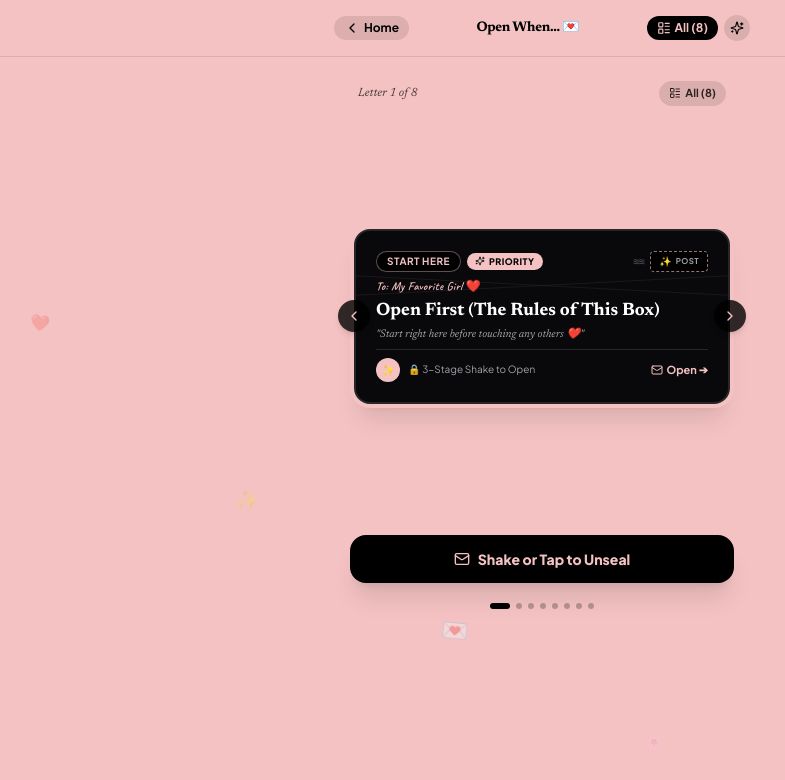
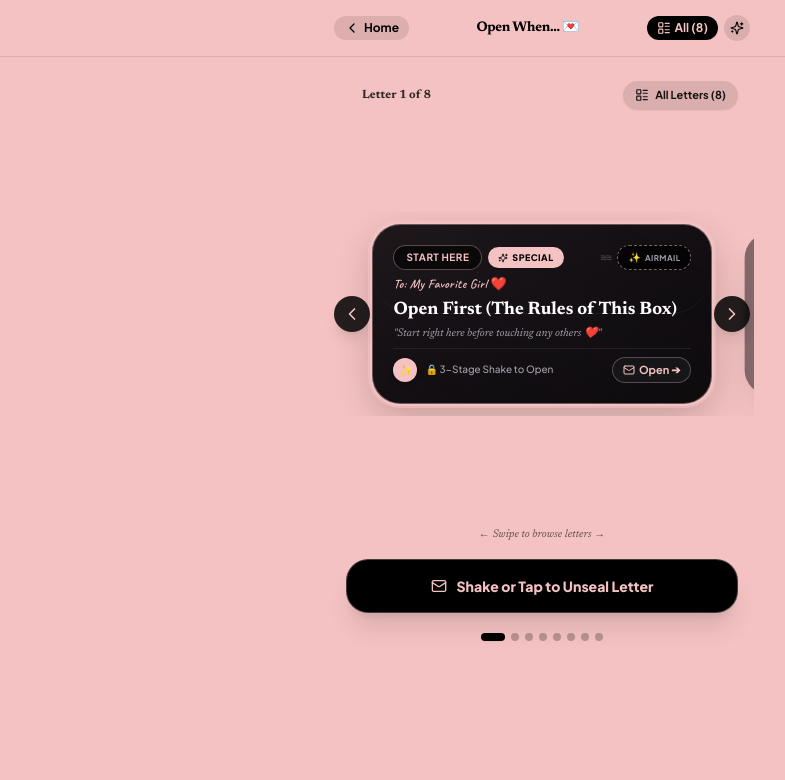
Before and after one commit to ankurmoran-aero/giftx, a React (Vite) app: page / in a window 1280 px wide. Both pictures are taken after a click on the button "Enter Your Letters Vault". Shown: the top 780 px of the page, without its empty margins (98-883 px from the left). Built offline with nearby package versions, Linux system fonts and the light colour scheme.

Commit message:
feat(ux): smooth scroll-snap horizontal carousel, soft velvet card aesthetics, and 60fps ambient floating particles

```diff
--- a/src/components/EnvelopeCard.tsx
+++ b/src/components/EnvelopeCard.tsx
@@ -5,59 +5,65 @@ import { Mail, Check, Sparkles } from 'lucide-react';
 interface EnvelopeCardProps {
   letter: Letter;
   isOpened: boolean;
+  isActive?: boolean;
   onOpen: (letter: Letter) => void;
 }
 
 export const EnvelopeCard: React.FC<EnvelopeCardProps> = ({
   letter,
   isOpened,
+  isActive = true,
   onOpen,
 }) => {
   return (
     <div
       onClick={() => onOpen(letter)}
-      className={`group relative cursor-pointer select-none rounded-2xl bg-[#09090b] text-white border-2 border-zinc-800 hover:border-[#F4C2C2] p-4 sm:p-5 shadow-xl transition-transform duration-200 active:scale-[0.98] transform-gpu flex flex-col justify-between overflow-hidden h-[175px] w-full max-w-sm mx-auto ${
-        letter.isSpecial ? 'ring-2 ring-[#F4C2C2] ring-offset-2 ring-offset-[#F4C2C2]' : ''
+      className={`group relative cursor-pointer select-none rounded-[28px] text-white p-5 shadow-2xl transition-all duration-300 transform-gpu flex flex-col justify-between overflow-hidden h-[180px] w-full mx-auto border active:scale-[0.97] ${
+        isActive
+          ? 'bg-gradient-to-br from-[#1c171a] via-[#130f13] to-[#0c0a0c] border-[#F4C2C2]/40 shadow-[0_12px_36px_rgba(0,0,0,0.2),0_0_24px_rgba(244,194,194,0.12)] scale-100 opacity-100'
+          : 'bg-[#120e12]/90 border-zinc-800/80 scale-[0.96] opacity-75'
+      } ${
+        letter.isSpecial ? 'ring-2 ring-[#F4C2C2]/60 ring-offset-2 ring-offset-[#F4C2C2]' : ''
       }`}
     >
-      {/* Postal Envelope Crease Lines */}
-      <div className="absolute inset-0 pointer-events-none opacity-20">
-        <div className="absolute top-0 left-0 w-full h-[55px] border-b border-[#F4C2C2]/40 transform -skew-y-3" />
-        <div className="absolute top-0 right-0 w-full h-[55px] border-b border-[#F4C2C2]/40 transform skew-y-3" />
+      {/* Soft embossed paper fold texture */}
+      <div className="absolute inset-0 pointer-events-none opacity-25">
+        <div className="absolute inset-0 bg-gradient-to-tr from-transparent via-[#F4C2C2]/5 to-transparent" />
+        <div className="absolute top-0 left-0 right-0 h-1/2 border-b border-[#F4C2C2]/20 rounded-b-[40px]" />
       </div>
 
       {/* Top Row: Category Label & Postage Stamp */}
       <div className="relative z-10 flex items-center justify-between">
         <div className="flex items-center gap-1.5">
-          <span className="px-2.5 py-0.5 rounded-full text-[10px] font-bold border border-[#F4C2C2]/40 text-[#F4C2C2] bg-black tracking-wider uppercase">
+          <span className="px-3 py-1 rounded-full text-[10px] font-bold border border-[#F4C2C2]/35 text-[#F4C2C2] bg-black/60 tracking-wider uppercase shadow-sm">
             {letter.categoryLabel}
           </span>
           {letter.isSpecial && (
-            <span className="inline-flex items-center gap-1 px-2 py-0.5 rounded-full text-[9px] font-black uppercase tracking-wider bg-[#F4C2C2] text-black">
+            <span className="inline-flex items-center gap-1 px-2.5 py-1 rounded-full text-[9px] font-black uppercase tracking-wider bg-[#F4C2C2] text-black shadow-sm">
               <Sparkles className="w-2.5 h-2.5 text-black" />
-              <span>Priority</span>
+              <span>Special</span>
             </span>
           )}
         </div>
 
-        {/* Postage Stamp Box */}
+        {/* Soft Postage Stamp */}
         <div className="flex items-center gap-1.5">
-          <span className="text-[10px] text-zinc-500 font-mono tracking-tighter opacity-70 select-none">
+          <span className="text-[10px] text-zinc-500 font-mono tracking-tighter opacity-60 select-none">
             ≋≋
           </span>
-          <div className="px-2 py-0.5 rounded bg-black border border-dashed border-[#F4C2C2]/60 flex items-center gap-1 text-[10px] font-bold text-[#F4C2C2]">
+          <div className="px-2.5 py-1 rounded-xl bg-black/70 border border-dashed border-[#F4C2C2]/50 flex items-center gap-1 text-[10px] font-bold text-[#F4C2C2] shadow-sm">
             <span>{letter.sealEmoji || '💌'}</span>
-            <span className="text-[8px] uppercase tracking-wider text-zinc-400">Post</span>
+            <span className="text-[8px] uppercase tracking-wider text-zinc-400">Airmail</span>
           </div>
         </div>
       </div>
 
       {/* Center: Recipient address line & Title */}
       <div className="relative z-10 my-auto py-1">
-        <p className="text-[12px] font-cursive text-[#F4C2C2] tracking-wide select-none">
+        <p className="text-[13px] font-cursive text-[#F4C2C2] tracking-wide select-none">
           To: My Favorite Girl ❤️
         </p>
-        <h3 className="font-serif font-bold text-white text-base sm:text-lg group-hover:text-[#F4C2C2] transition-colors leading-tight line-clamp-1 mt-0.5">
+        <h3 className="font-serif font-black text-white text-base sm:text-lg group-hover:text-[#F4C2C2] transition-colors leading-tight line-clamp-1 mt-0.5">
           {letter.title}
         </h3>
         <p className="text-[11px] text-zinc-400 font-serif italic line-clamp-1 mt-0.5">
@@ -66,25 +72,25 @@ export const EnvelopeCard: React.FC<EnvelopeCardProps> = ({
       </div>
 
       {/* Bottom Envelope Footer */}
-      <div className="relative z-10 pt-2 border-t border-zinc-800 flex items-center justify-between">
+      <div className="relative z-10 pt-2 border-t border-zinc-800/80 flex items-center justify-between">
         <div className="flex items-center gap-2">
-          <div className="w-6 h-6 rounded-full bg-[#F4C2C2] text-black text-[11px] font-bold flex items-center justify-center shadow-sm">
+          <div className="w-6 h-6 rounded-full bg-[#F4C2C2] text-black text-[11px] font-bold flex items-center justify-center shadow-md">
             <span className="transform -rotate-6">{letter.sealEmoji || '💌'}</span>
           </div>
-          <span className="text-[10px] text-zinc-400 truncate max-w-[150px]">
+          <span className="text-[10px] font-medium text-zinc-400 truncate max-w-[150px]">
             {isOpened ? (letter.previewSnippet || 'Read letter') : '🔒 3-Stage Shake to Open'}
           </span>
         </div>
 
         <div className="flex items-center gap-1">
           {isOpened ? (
-            <span className="inline-flex items-center gap-1 text-[10px] font-bold text-emerald-400 bg-emerald-950/80 px-2 py-0.5 rounded-full border border-emerald-800">
+            <span className="inline-flex items-center gap-1 text-[10px] font-bold text-emerald-300 bg-emerald-950/80 px-2.5 py-1 rounded-full border border-emerald-700/60 shadow-sm">
               <Check className="w-2.5 h-2.5" />
               <span>Read</span>
             </span>
           ) : (
-            <span className="inline-flex items-center gap-1 text-[11px] font-bold text-[#F4C2C2]">
-              <Mail className="w-3 h-3 text-[#F4C2C2]" />
+            <span className="inline-flex items-center gap-1 text-[11px] font-bold text-[#F4C2C2] bg-zinc-900/90 px-2.5 py-1 rounded-full border border-[#F4C2C2]/30 shadow-sm group-hover:bg-[#F4C2C2] group-hover:text-black transition-colors">
+              <Mail className="w-3 h-3" />
               <span>Open ➔</span>
             </span>
           )}
--- a/src/components/FloatingHearts.tsx
+++ b/src/components/FloatingHearts.tsx
@@ -1,48 +1,74 @@
 import React, { useEffect, useState } from 'react';
 
-interface HeartParticle {
+interface FloatingItem {
   id: number;
   x: number;
   size: number;
   duration: number;
   delay: number;
-  emoji: string;
+  type: 'emoji' | 'orb';
+  content?: string;
+  isAlt?: boolean;
 }
 
-const EMOJIS = ['❤️', '✨', '💌', '🌸', '💕'];
+const ICONS = ['💗', '🌸', '✨', '💕', '💌', '☁️', '💖'];
 
 export const FloatingHearts: React.FC = () => {
-  const [hearts, setHearts] = useState<HeartParticle[]>([]);
+  const [items, setItems] = useState<FloatingItem[]>([]);
 
   useEffect(() => {
-    // Keep it lightweight (only 6 particles) for 60fps mobile performance
-    const initialHearts: HeartParticle[] = Array.from({ length: 6 }).map((_, i) => ({
+    // 10 lightweight ambient items for 60fps performance
+    const generated: FloatingItem[] = Array.from({ length: 10 }).map((_, i) => ({
       id: i,
-      x: 10 + i * 16, // evenly distributed across screen width
-      size: 16 + (i % 3) * 4,
-      duration: 14 + (i % 4) * 2,
-      delay: i * 2.2,
-      emoji: EMOJIS[i % EMOJIS.length],
+      x: 6 + i * 9.5, // spread across viewport width
+      size: i % 3 === 0 ? 14 : i % 3 === 1 ? 20 : 16,
+      duration: 13 + (i % 4) * 2.5,
+      delay: (i * 1.8) % 12,
+      type: i % 4 === 0 ? 'orb' : 'emoji',
+      content: ICONS[i % ICONS.length],
+      isAlt: i % 2 === 1,
     }));
-    setHearts(initialHearts);
+    setItems(generated);
   }, []);
 
   return (
     <div className="fixed inset-0 pointer-events-none overflow-hidden z-0">
-      {hearts.map((heart) => (
-        <span
-          key={heart.id}
-          className="absolute bottom-[-30px] opacity-25 select-none animate-float-heart will-change-transform"
-          style={{
-            left: `${heart.x}vw`,
-            fontSize: `${heart.size}px`,
-            animationDuration: `${heart.duration}s`,
-            animationDelay: `${heart.delay}s`,
-          }}
-        >
-          {heart.emoji}
-        </span>
-      ))}
+      {items.map((item) => {
+        if (item.type === 'orb') {
+          return (
+            <div
+              key={item.id}
+              className={`absolute bottom-[-40px] rounded-full bg-pink-300/25 blur-sm select-none will-change-transform ${
+                item.isAlt ? 'animate-float-gentle-alt' : 'animate-float-gentle'
+              }`}
+              style={{
+                left: `${item.x}vw`,
+                width: `${item.size * 1.5}px`,
+                height: `${item.size * 1.5}px`,
+                animationDuration: `${item.duration}s`,
+                animationDelay: `${item.delay}s`,
+              }}
+            />
+          );
+        }
+
+        return (
+          <span
+            key={item.id}
+            className={`absolute bottom-[-30px] select-none will-change-transform ${
+              item.isAlt ? 'animate-float-gentle-alt' : 'animate-float-gentle'
+            }`}
+            style={{
+              left: `${item.x}vw`,
+              fontSize: `${item.size}px`,
+              animationDuration: `${item.duration}s`,
+              animationDelay: `${item.delay}s`,
+            }}
+          >
+            {item.content}
+          </span>
+        );
+      })}
     </div>
   );
 };
--- a/src/components/FocusedLetterView.tsx
+++ b/src/components/FocusedLetterView.tsx
@@ -1,4 +1,4 @@
-import React, { useState } from 'react';
+import React, { useState, useRef, useEffect, useCallback } from 'react';
 import { Letter } from '../types';
 import { EnvelopeCard } from './EnvelopeCard';
 import { ChevronLeft, ChevronRight, Mail, Sparkles, LayoutList } from 'lucide-react';
@@ -16,76 +16,163 @@ export const FocusedLetterView: React.FC<FocusedLetterViewProps> = ({
   onOpenLetter,
   onViewAllLetters,
 }) => {
-  const [currentIndex, setCurrentIndex] = useState(0);
+  const [activeIndex, setActiveIndex] = useState(0);
+  const scrollContainerRef = useRef<HTMLDivElement>(null);
+  const cardRefs = useRef<(HTMLDivElement | null)[]>([]);
 
-  const currentLetter = letters[currentIndex] || letters[0];
+  // Smoothly scroll the container to center a specific letter card
+  const scrollToLetter = useCallback((index: number) => {
+    const target = cardRefs.current[index];
+    if (target && scrollContainerRef.current) {
+      target.scrollIntoView({
+        behavior: 'smooth',
+        block: 'nearest',
+        inline: 'center',
+      });
+      setActiveIndex(index);
+    }
+  }, []);
 
   const handlePrev = () => {
-    setCurrentIndex((prev) => (prev > 0 ? prev - 1 : letters.length - 1));
+    const prev = activeIndex > 0 ? activeIndex - 1 : letters.length - 1;
+    scrollToLetter(prev);
   };
 
   const handleNext = () => {
-    setCurrentIndex((prev) => (prev < letters.length - 1 ? prev + 1 : 0));
+    const next = activeIndex < letters.length - 1 ? activeIndex + 1 : 0;
+    scrollToLetter(next);
   };
 
-  if (!currentLetter) return null;
+  // Track active card while scrolling horizontally
+  const handleScroll = () => {
+    if (!scrollContainerRef.current) return;
+    const container = scrollContainerRef.current;
+    const containerCenter = container.scrollLeft + container.clientWidth / 2;
 
-  const isOpened = openedLetterIds.includes(currentLetter.id);
+    let closestIndex = 0;
+    let minDistance = Infinity;
+
+    cardRefs.current.forEach((card, idx) => {
+      if (!card) return;
+      const cardCenter = card.offsetLeft + card.clientWidth / 2;
+      const distance = Math.abs(containerCenter - cardCenter);
+      if (distance < minDistance) {
+        minDistance = distance;
+        closestIndex = idx;
+      }
+    });
+
+    if (closestIndex !== activeIndex) {
+      setActiveIndex(closestIndex);
+    }
+  };
+
+  // Center initial card on mount
+  useEffect(() => {
+    scrollToLetter(0);
+  }, [scrollToLetter]);
+
+  const currentLetter = letters[activeIndex] || letters[0];
+  const isOpened = currentLetter ? openedLetterIds.includes(currentLetter.id) : false;
 
   return (
-    <div className="w-full max-w-sm mx-auto flex flex-col items-center justify-between min-h-[70vh] py-4 select-none animate-fade-in">
+    <div className="w-full max-w-md mx-auto flex flex-col justify-between min-h-[74vh] py-4 select-none animate-fade-in">
 
-      {/* 1. Minimal Header Counter */}
-      <div className="w-full flex items-center justify-between px-2 mb-4">
-        <span className="text-xs font-serif italic text-black/70">
-          Letter {currentIndex + 1} of {letters.length}
+      {/* 1. Header Counter & All Letters Button */}
+      <div className="w-full flex items-center justify-between px-4 mb-2">
+        <div className="flex items-center gap-2">
+          <span className="w-2 h-2 rounded-full bg-black/60 animate-ping" />
+          <span className="text-xs font-serif font-bold text-black/80">
+            Letter {activeIndex + 1} of {letters.length}
           </span>
+        </div>
 
         <button
           onClick={onViewAllLetters}
-          className="text-[11px] font-bold text-black/80 hover:text-black flex items-center gap-1 px-2.5 py-1 rounded-full bg-black/10 active:bg-black/20 transition-colors"
+          className="text-[11px] font-bold text-black/90 hover:text-black flex items-center gap-1.5 px-3 py-1.5 rounded-full bg-black/10 active:scale-95 active:bg-black/20 transition-all shadow-sm"
         >
-          <LayoutList className="w-3 h-3" />
-          <span>All ({letters.length})</span>
+          <LayoutList className="w-3.5 h-3.5" />
+          <span>All Letters ({letters.length})</span>
         </button>
       </div>
 
-      {/* 2. Center Stage: The Envelope with Left/Right Navigation */}
-      <div className="w-full relative my-auto">
-        {/* Floating Left Arrow on mobile edge */}
+      {/*
+        2. Center Stage: Horizontal Smooth Swipeable Track
+        Natural swipe with touch momentum + scroll-snap!
+      */}
+      <div className="relative w-full my-auto py-2">
+
+        {/* Floating Left Arrow */}
         <button
           onClick={handlePrev}
-          className="absolute -left-3 top-1/2 -translate-y-1/2 z-20 w-8 h-8 rounded-full bg-black/80 text-[#F4C2C2] flex items-center justify-center shadow-md active:scale-90 transition-transform"
+          className="absolute left-1 top-1/2 -translate-y-1/2 z-30 w-9 h-9 rounded-full bg-black/85 text-[#F4C2C2] flex items-center justify-center shadow-lg active:scale-90 transition-transform backdrop-blur-sm"
           aria-label="Previous Letter"
         >
-          <ChevronLeft className="w-4 h-4" />
+          <ChevronLeft className="w-5 h-5" />
         </button>
 
-        {/* The Envelope */}
-        <div className="px-1">
+        {/* Scroll Track */}
+        <div
+          ref={scrollContainerRef}
+          onScroll={handleScroll}
+          className="w-full flex gap-4 overflow-x-auto snap-x snap-mandatory no-scrollbar px-[8vw] py-3 items-center scroll-smooth transform-gpu"
+          style={{ WebkitOverflowScrolling: 'touch' }}
+        >
+          {letters.map((letter, idx) => {
+            const letterOpened = openedLetterIds.includes(letter.id);
+            const isActive = idx === activeIndex;
+
+            return (
+              <div
+                key={letter.id}
+                ref={(el) => (cardRefs.current[idx] = el)}
+                onClick={() => {
+                  if (isActive) {
+                    onOpenLetter(letter);
+                  } else {
+                    scrollToLetter(idx);
+                  }
+                }}
+                className={`snap-center shrink-0 w-[84vw] max-w-[340px] transition-transform duration-300 ease-out cursor-pointer ${
+                  isActive ? 'scale-100 z-10' : 'scale-[0.94] opacity-75'
+                }`}
+              >
                 <EnvelopeCard
-            letter={currentLetter}
-            isOpened={isOpened}
-            onOpen={() => onOpenLetter(currentLetter)}
+                  letter={letter}
+                  isOpened={letterOpened}
+                  isActive={isActive}
+                  onOpen={() => onOpenLetter(letter)}
                 />
               </div>
+            );
+          })}
+        </div>
 
-        {/* Floating Right Arrow on mobile edge */}
+        {/* Floating Right Arrow */}
         <button
           onClick={handleNext}
-          className="absolute -right-3 top-1/2 -translate-y-1/2 z-20 w-8 h-8 rounded-full bg-black/80 text-[#F4C2C2] flex items-center justify-center shadow-md active:scale-90 transition-transform"
+          className="absolute right-1 top-1/2 -translate-y-1/2 z-30 w-9 h-9 rounded-full bg-black/85 text-[#F4C2C2] flex items-center justify-center shadow-lg active:scale-90 transition-transform backdrop-blur-sm"
           aria-label="Next Letter"
         >
-          <ChevronRight className="w-4 h-4" />
+          <ChevronRight className="w-5 h-5" />
         </button>
       </div>
 
-      {/* 3. Bottom Action: One primary thumb button & subtle pagination */}
-      <div className="w-full mt-6 space-y-4 text-center">
-        {/* Primary Unseal Button */}
+      {/*
+        3. Bottom Action: Thumb button & Interactive dot track
+      */}
+      <div className="w-full px-4 mt-4 space-y-4 text-center">
+
+        {/* Swipe / Scroll Hint */}
+        <p className="text-[11px] text-black/60 font-serif italic">
+          ← Swipe to browse letters →
+        </p>
+
+        {/* Primary Unseal / Read Button */}
+        {currentLetter && (
           <button
             onClick={() => onOpenLetter(currentLetter)}
-          className="w-full py-3.5 px-6 rounded-2xl bg-black text-[#F4C2C2] font-extrabold text-sm shadow-xl flex items-center justify-center gap-2 active:scale-95 transition-transform"
+            className="w-full py-4 px-6 rounded-[22px] bg-black text-[#F4C2C2] font-black text-sm shadow-xl flex items-center justify-center gap-2.5 active:scale-95 transition-all duration-200 border border-[#F4C2C2]/30"
           >
             {isOpened ? (
               <>
@@ -95,27 +182,29 @@ export const FocusedLetterView: React.FC<FocusedLetterViewProps> = ({
             ) : (
               <>
                 <Mail className="w-4 h-4 text-[#F4C2C2]" />
-              <span>Shake or Tap to Unseal</span>
+                <span>Shake or Tap to Unseal Letter</span>
               </>
             )}
           </button>
+        )}
 
-        {/* Minimal dot indicators */}
-        <div className="flex justify-center gap-1.5 pt-1">
+        {/* Smooth Dot Indicators */}
+        <div className="flex justify-center items-center gap-1.5 pt-1">
           {letters.map((_, idx) => (
             <button
               key={idx}
-              onClick={() => setCurrentIndex(idx)}
-              className={`h-1.5 rounded-full transition-all ${
-                idx === currentIndex
-                  ? 'bg-black w-5'
-                  : 'bg-black/25 w-1.5'
+              onClick={() => scrollToLetter(idx)}
+              className={`h-2 rounded-full transition-all duration-300 active:scale-90 ${
+                idx === activeIndex
+                  ? 'bg-black w-6 shadow-sm'
+                  : 'bg-black/25 w-2 hover:bg-black/40'
               }`}
               aria-label={`Go to letter ${idx + 1}`}
             />
           ))}
         </div>
       </div>
+
     </div>
   );
 };
--- a/src/components/ShakeToOpenModal.tsx
+++ b/src/components/ShakeToOpenModal.tsx
@@ -221,9 +221,9 @@ export const ShakeToOpenModal: React.FC<ShakeToOpenModalProps> = ({
         >
 
           {/* LAYER A: Base Envelope Backplate (Interior Lining) */}
-          <div className="absolute inset-0 rounded-2xl bg-gradient-to-b from-zinc-900 via-zinc-950 to-black border-2 border-[#F4C2C2]/40 shadow-2xl overflow-hidden">
+          <div className="absolute inset-0 rounded-[28px] bg-gradient-to-br from-[#1a1518] via-[#120f12] to-[#0c0a0c] border border-[#F4C2C2]/40 shadow-2xl overflow-hidden">
             {/* Subtle silk lining pattern */}
-            <div className="absolute inset-0 opacity-10 bg-[radial-gradient(#F4C2C2_1px,transparent_1px)] [background-size:12px_12px]" />
+            <div className="absolute inset-0 opacity-15 bg-[radial-gradient(#F4C2C2_1px,transparent_1px)] [background-size:12px_12px]" />
           </div>
 
           {/*
@@ -362,7 +362,7 @@ export const ShakeToOpenModal: React.FC<ShakeToOpenModalProps> = ({
             Does NOT show during Step 1, 2, or 3.
           */}
           {step === 0 && (
-            <div className="absolute inset-0 z-40 rounded-2xl overflow-hidden pointer-events-none animate-pop-in">
+            <div className="absolute inset-0 z-40 rounded-[28px] overflow-hidden pointer-events-none animate-pop-in">
               {/* Vertical Silk Ribbon */}
               <div className="absolute top-0 bottom-0 left-1/2 -translate-x-1/2 w-8 bg-gradient-to-r from-pink-300 via-[#F4C2C2] to-pink-400 shadow-xl border-x border-pink-200/50" />
               {/* Horizontal Silk Ribbon */}
--- a/src/index.css
+++ b/src/index.css
@@ -18,23 +18,44 @@
   font-family: 'Caveat', cursive, Georgia;
 }
 
-@keyframes floatHeart {
+@keyframes floatGentle {
   0% {
-    transform: translate3d(0, 0, 0) rotate(0deg) scale(0.85);
+    transform: translate3d(0, 105vh, 0) rotate(0deg) scale(0.85);
     opacity: 0;
   }
   15% {
+    opacity: 0.45;
+  }
+  50% {
+    transform: translate3d(18px, 50vh, 0) rotate(12deg) scale(1.05);
     opacity: 0.35;
   }
-  50% {
-    transform: translate3d(0, -50vh, 0) rotate(12deg) scale(1);
+  85% {
     opacity: 0.25;
   }
-  85% {
-    opacity: 0.2;
+  100% {
+    transform: translate3d(-18px, -15vh, 0) rotate(-12deg) scale(0.85);
+    opacity: 0;
+  }
+}
+
+@keyframes floatGentleAlt {
+  0% {
+    transform: translate3d(0, 105vh, 0) rotate(0deg) scale(0.8);
+    opacity: 0;
+  }
+  20% {
+    opacity: 0.4;
+  }
+  50% {
+    transform: translate3d(-22px, 45vh, 0) rotate(-14deg) scale(1);
+    opacity: 0.3;
+  }
+  80% {
+    opacity: 0.25;
   }
   100% {
-    transform: translate3d(0, -105vh, 0) rotate(-12deg) scale(0.9);
+    transform: translate3d(14px, -15vh, 0) rotate(8deg) scale(0.8);
     opacity: 0;
   }
 }
@@ -43,8 +64,12 @@
   will-change: transform;
 }
 
-.animate-float-heart {
-  animation: floatHeart linear infinite;
+.animate-float-gentle {
+  animation: floatGentle linear infinite;
+}
+
+.animate-float-gentle-alt {
+  animation: floatGentleAlt linear infinite;
 }
 
 @keyframes spinSlow {
@@ -73,13 +98,22 @@
 }
 
 @keyframes popIn {
-  0% { transform: scale(0.85); opacity: 0; }
-  70% { transform: scale(1.04); opacity: 1; }
+  0% { transform: scale(0.88); opacity: 0; }
+  70% { transform: scale(1.03); opacity: 1; }
   100% { transform: scale(1); opacity: 1; }
 }
 
 .animate-pop-in {
   animation: popIn 0.35s cubic-bezier(0.175, 0.885, 0.32, 1.275) both;
+}
+
+/* Hide scrollbar for clean horizontal carousel */
+.no-scrollbar::-webkit-scrollbar {
+  display: none;
+}
+.no-scrollbar {
+  -ms-overflow-style: none;
+  scrollbar-width: none;
 }
 
 /* Custom scrollbar */
```
Also changed, not shown: src/App.tsx (+9 -9 lines), src/components/CuteDashboard.tsx (+12 -12 lines), src/components/LetterModal.tsx (+9 -9 lines). Lines whose indentation alone changed are shown as unchanged.
